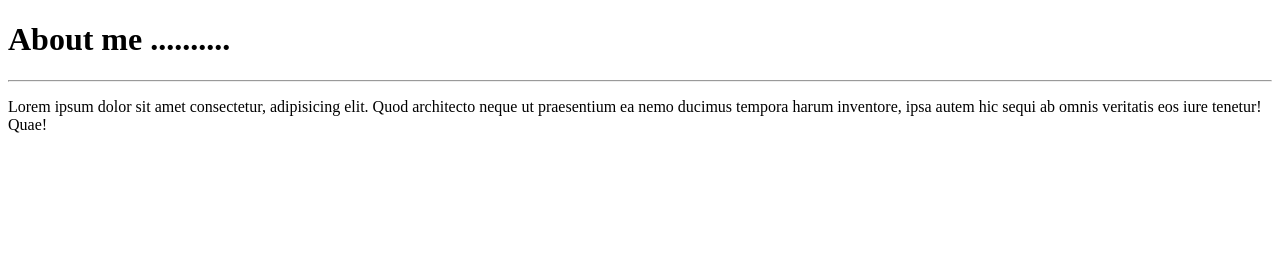
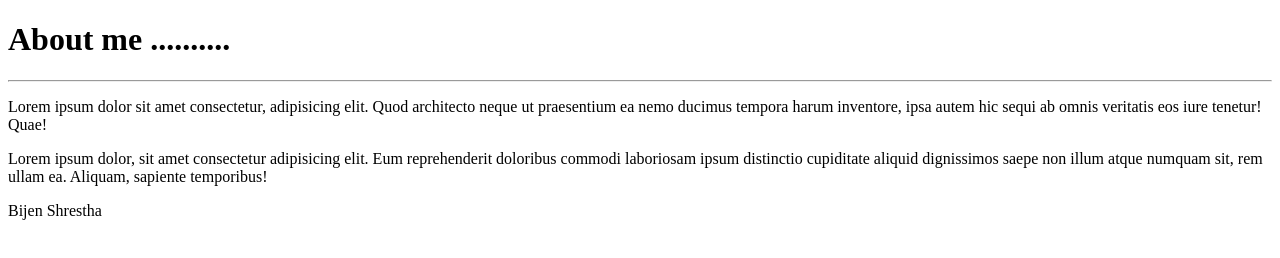
Before and after one commit to bijen601/My-Portfolio, a plain HTML site: page about.html in a window 1280 px wide. Drawn offline with Linux system fonts and the light colour scheme.

Commit message:
updated about page

```diff
--- a/about.html
+++ b/about.html
@@ -13,6 +13,14 @@
     <hr>
     <p>Lorem ipsum dolor sit amet consectetur, adipisicing elit. Quod architecto neque ut praesentium ea nemo ducimus
         tempora harum inventore, ipsa autem hic sequi ab omnis veritatis eos iure tenetur! Quae!</p>
+    <p>
+        Lorem ipsum dolor, sit amet consectetur adipisicing elit. Eum reprehenderit doloribus commodi laboriosam ipsum
+        distinctio cupiditate aliquid dignissimos saepe non illum atque numquam sit, rem ullam ea. Aliquam, sapiente
+        temporibus!
+    </p>
+    <p>
+        Bijen Shrestha
+    </p>
 </body>
 
 </html>
```
